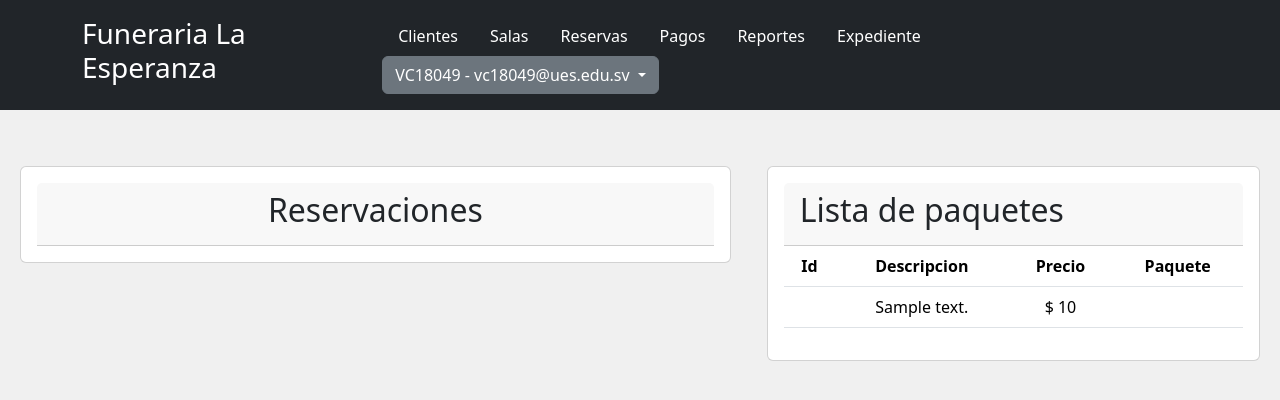
After one commit to ECard098/sgfe, a PHP site: page /Vista/registrar_Reservacion.php in a window 1280 px wide. The commit adds this page. Shown: the top 400 px of the page. Run offline with PHP 8.4, Linux system fonts and the light colour scheme; a user stored in the database is signed in; tables that the repository leaves empty or names only in its code hold one stand-in row (values such as "Sample post"); data that the repository does not hold is empty; some libraries are stand-ins or nearby versions.

Commit message:
Add files via upload

```diff
--- a/SGFE/Vista/principal.php
+++ b/SGFE/Vista/principal.php
@@ -27,7 +27,7 @@ if (empty($_SESSION["id"])) {
                     <ul class="nav">
                         <li class="nav-item"><a href="./lista_cliente.php" class="nav-link text-white">Clientes</a></li>
                         <li class="nav-item"><a href="#" class="nav-link text-white">Salas</a></li>
-                        <li class="nav-item"><a href="#" class="nav-link text-white">Reservas</a></li>
+                        <li class="nav-item"><a href="./registrar_Reservacion.php" class="nav-link text-white">Reservas</a></li>
                         <li class="nav-item"><a href="#" class="nav-link text-white">Pagos</a></li>
                         <li class="nav-item"><a href="#" class="nav-link text-white">Reportes</a>
                         </li>
--- /dev/null
+++ b/SGFE/Vista/registrar_Reservacion.php
@@ -0,0 +1,114 @@
+<?php
+session_start();
+if (empty($_SESSION["id"])) {
+    header("location: ../index.php");
+}
+?>
+<!DOCTYPE html>
+<html lang="es">
+
+<head>
+    <meta charset="UTF-8">
+    <meta name="viewport" content="width=device-width, initial-scale=1.0">
+    <title>Lista de paquetes</title>
+    <link href="https://cdn.jsdelivr.net/npm/bootstrap@5.3.3/dist/css/bootstrap.min.css" rel="stylesheet" integrity="sha384-QWTKZyjpPEjISv5WaRU9OFeRpok6YctnYmDr5pNlyT2bRjXh0JMhjY6hW+ALEwIH" crossorigin="anonymous">
+    <link rel="stylesheet" href="../Vista/CSS/styleRegistro.css">
+    <script src="./JS/listaEliminar.js"></script>
+
+</head>
+
+<body class="body-registro">
+    <!-- Encabezado con logo y barra de navegación -->
+    <header class="bg-dark text-white p-3">
+        <div class="container">
+            <div class="d-flex justify-content-between align-items-center">
+                <h1 class="h3">
+                    <a class="nav-link text-white" href="./principal.php">Funeraria La Esperanza</a>
+                </h1>
+                <nav>
+                    <ul class="nav">
+                        <li class="nav-item"><a href="./lista_cliente.php" class="nav-link text-white">Clientes</a></li>
+                        <li class="nav-item"><a href="#" class="nav-link text-white">Salas</a></li>
+                        <li class="nav-item"><a href="#" class="nav-link text-white">Reservas</a></li>
+                        <li class="nav-item"><a href="#" class="nav-link text-white">Pagos</a></li>
+                        <li class="nav-item"><a href="#" class="nav-link text-white">Reportes</a></li>
+                        <li class="nav-item"><a href="#" class="nav-link text-white">Expediente</a>
+                        </li>
+                        <li class="nav-item">
+                            <div class="dropdown">
+                                <button class="btn btn-secondary dropdown-toggle" type="button" data-bs-toggle="dropdown" aria-expanded="false">
+                                    <?php
+                                    echo $_SESSION["nombre"] . " - " . $_SESSION["correo"];
+                                    ?>
+                                </button>
+                                <ul class="dropdown-menu">
+                                    <li><a class="dropdown-item" href="../Controlador/cerrarControler.php">Cerrar sesión</a></li>
+                                </ul>
+                            </div>
+                        </li>
+                    </ul>
+                </nav>
+            </div>
+        </div>
+    </header>
+
+    <div class="container-fluid">
+
+        <div class="row">
+
+            <div div class="col-md-7 pt-5 pe-2">
+                <div class="card p-3 m-2">
+                <div class="card-header">
+                        <h2 class="text-center">Reservaciones</h2>
+                        <?php
+                        include "../Modelo/conexion.php";
+                        include "../Controlador/personaControler.php";
+                        ?>
+                    </div>
+
+                </div>
+
+            </div>
+
+            <div class="col-md-5 pt-5">
+                <div class="card p-3 m-2">
+                    <div class="card-header">
+
+                        <h2>Lista de paquetes</h2>
+
+                    </div>
+                    <table class="table">
+                        <thead class="text-center">
+                            <tr>
+                                <th scope="col">Id</th>
+                                <th scope="col">Descripcion</th>
+                                <th scope="col">Precio</th>
+                                <th scope="col">Paquete</th>
+                            </tr>
+                        </thead>
+                        <tbody class="p-1 text-center">
+                            <?php
+                            include "../Modelo/conexion.php";
+                            $sql = $conexion->query("select * from paquete");
+                            while ($datos = $sql->fetch_Object()) { ?>
+                                <tr>
+                                    <th scope="row"><?= $datos->id_Paquete ?></th>
+                                    <td><?= $datos->descripcion ?></td>
+                                    <td>$ <?= $datos->precio ?></td>
+                                    <td><?= $datos->tipoPaquete ?></td>
+                                </tr>
+                            <?php }
+                            ?>
+                        </tbody>
+                    </table>
+
+                </div>
+            </div>
+        </div>
+    </div>
+
+    <script src="https://cdn.jsdelivr.net/npm/bootstrap@5.3.3/dist/js/bootstrap.bundle.min.js" integrity="sha384-YvpcrYf0tY3lHB60NNkmXc5s9fDVZLESaAA55NDzOxhy9GkcIdslK1eN7N6jIeHz" crossorigin="anonymous"></script>
+    <script src="https://kit.fontawesome.com/80d40214cc.js" crossorigin="anonymous"></script>
+</body>
+
+</html>
```
Also changed, not shown: SGFE/Controlador/paqueteControler.php (added).
